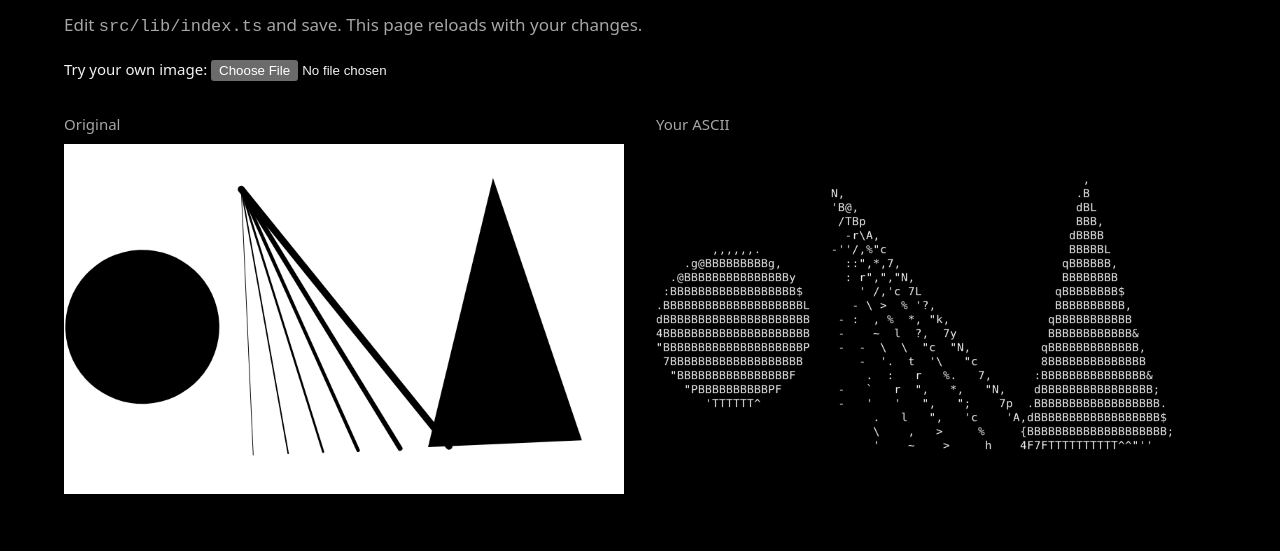
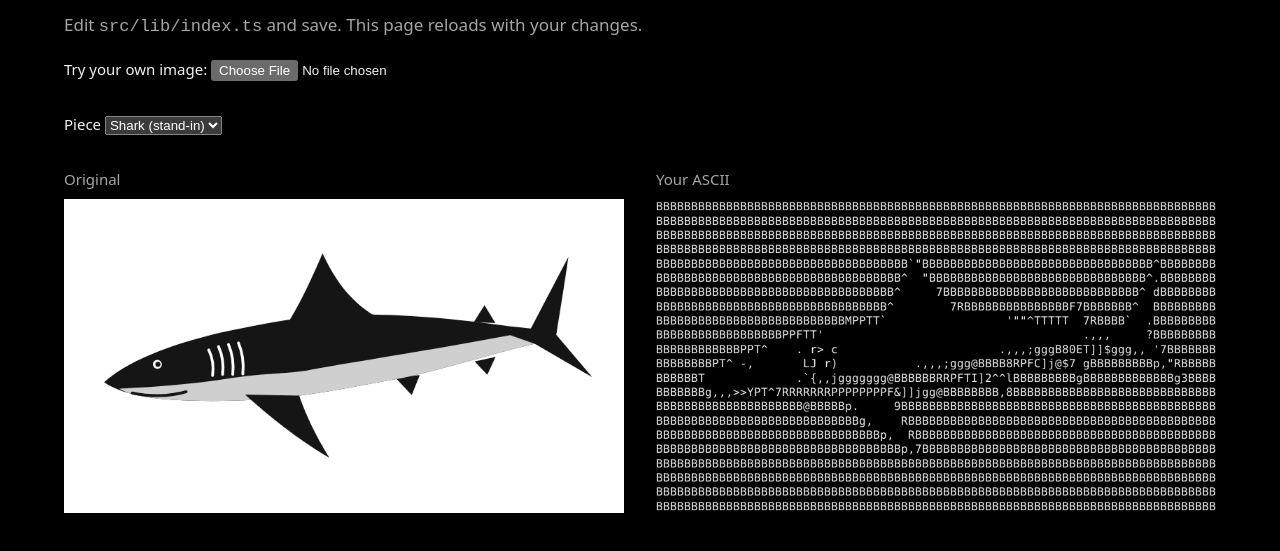
Before and after one commit to henlam1/henlam1.github.io, an Astro site: page /lab in a window 1280 px wide. Shown: the part 63-614 px from the top of the page. Built offline with nearby package versions, Linux system fonts and the light colour scheme; Astro itself is replaced by a stand-in of ours; animation ran at ten frames a second; a web font is replaced by a local one.

Commit message:
Play sprite sheets in the lab and render light-on-dark
- Sample lightness instead of ink, so characters mean light on the black site; fill the canvas black so empty areas read as 0
- Lab plays sprite sheets: load(src, frames, fps) slices one frame per tick, scales small art up with smoothing off
- Only reconvert when the frame changes, so still images convert once and the fox converts 10 times a second instead of 60
- Add a piece dropdown fed from the art list in site.ts; ArtPiece gains optional frames and fps
- Add the fox sprite sheet and five art pieces (not featured yet)
- Remove timing logs; update comments to describe lightness

```diff
--- a/src/data/site.ts
+++ b/src/data/site.ts
@@ -104,6 +104,8 @@ export const projects: Project[] = [
 export type ArtPiece = {
   title: string;
   src: string; // image in public/art/, e.g. '/art/swan.jpg'
+  frames?: number; // sprite sheets only: how many frames, side by side in one row
+  fps?: number; // sprite sheets only: frames per second
   caption?: string; // e.g. 'Pen and ink, 2025'
   credit?: string; // for studies, e.g. 'Study after [artist name]'
   // Show this piece in the homepage viewer. Pick 3–5 that look good as characters and pixels:
@@ -119,6 +121,38 @@ export const art: ArtPiece[] = [
     src: '/art/stand-in.svg',
     caption: 'Placeholder until you add your own pieces',
     featured: true,
+  },
+  {
+    title: 'Sleeping Fox',
+    src: '/art/fox-transparent.png',
+    frames: 14,
+    fps: 10,
+    caption: 'Pixel art, 2022',
+    featured: false,
+  },
+  {
+    title: 'Peonies',
+    src: '/art/9_25_24.png',
+    caption: 'Digital Art (Krita), 2024',
+    featured: false,
+  },
+  {
+    title: 'Bust Study',
+    src: '/art/1_31_25.jpg',
+    caption: 'Pencil, 2025',
+    featured: false,
+  },
+  {
+    title: 'Flower',
+    src: '/art/Illustration17.png',
+    caption: 'Digital Art (CSP), 2026',
+    featured: false,
+  },
+  {
+    title: 'Portrait',
+    src: '/art/Illustration102.png',
+    caption: 'Digital Art (CSP), 2026',
+    featured: false,
   },
 ];
 
--- a/src/lib/sampling.ts
+++ b/src/lib/sampling.ts
@@ -68,10 +68,10 @@ export function getCellVector(
   const cellX = col * cellWidth;
   const cellY = row * cellHeight;
 
-  // Run once per circle. Each run returns one number (how much ink is in that
-  // circle), so the result is a list with one number per circle.
+  // Run once per circle. Each run returns one number (how bright that
+  // circle is), so the result is a list with one number per circle.
   return regions.map((region) => {
-    let total = 0; // ink added up over every sample point in the circle
+    let total = 0; // lightness added up over every sample point in the circle
 
     // The circle's centre in the full image. region.x and region.y are
     // measured from the cell's corner, so add the cell's corner to them.
@@ -92,18 +92,18 @@ export function getCellVector(
       y = Math.max(0, Math.min(y, image.height - 1));
 
       // Increment total
-      total += 1 - getLightness(image, x, y);
+      total += getLightness(image, x, y);
     }
 
-    // The average ink over the sample points, from 0 (empty) to 1 (full).
+    // The average lightness over the sample points, from 0 (black) to 1 (white).
     return total / offsets.length;
   });
 }
 
 /**
- * Global contrast enhancement. Makes the darker values in a vector stand out more from the lighter ones, without changing the largest value.
+ * Global contrast enhancement. Makes the brightest values in a vector stand out more from the dimmer ones, without changing the largest value.
  *
- * @param vector the values to enhance, from 0 (no ink) to 1 (full ink), e.g. a cell vector
+ * @param vector the values to enhance, from 0 (black) to 1 (white), e.g. a cell vector
  * @param exponent how strong the effect is. 1 changes nothing; higher values push the smaller values further down
  * @returns a new vector the same length as the input, with the contrast enhanced
  */
@@ -146,7 +146,7 @@ export function getVogelOffsets(n: number, radius: number) {
 }
 
 /**
- * Get the ten regions just outside a cell, used by enhanceDirectional to see how much ink is next door.
+ * Get the ten regions just outside a cell, used by enhanceDirectional to see how bright it is next door.
  * Same radius as the six inside regions; positions can be below 0 or above the cell's size.
  *
  * @param cellWidth the width of a cell in pixels
@@ -178,11 +178,11 @@ export function getExternalRegions(cellWidth: number, cellHeight: number) {
 }
 
 /**
- * Directional contrast enhancement. Each inside circle is compared with the darkest ink just outside the cell
- * on its side. If that neighbour is darker, the circle's ink is reduced, so faint spill-over from a nearby dark
+ * Directional contrast enhancement. Each inside circle is compared with the brightest area just outside the cell
+ * on its side. If that neighbour is brighter, the circle's value is reduced, so faint spill-over from a nearby bright
  * shape disappears and edges between cells stay sharp. Run it before enhanceContrast.
  *
- * @param vector the six inside values of a cell, from 0 (no ink) to 1 (full ink), from getCellVector
+ * @param vector the six inside values of a cell, from 0 (black) to 1 (white), from getCellVector
  * @param externalVector the ten outside values (e0–e9), from getCellVector with getExternalRegions
  * @param exponent how strong the effect is. 1 changes nothing; higher values reduce faint circles more
  * @returns a new vector of six values, with the directional contrast applied
@@ -201,17 +201,17 @@ export function enhanceDirectional(vector: number[], externalVector: number[], e
 
   // Run once per inside circle. i is the circle's number (0–5).
   return vector.map((value, i) => {
-    // The darkest ink in this circle's area: itself, or one of the outside circles next to it.
+    // The brightest value in this circle's area: itself, or one of the outside circles next to it.
     let max = value;
     for (let j = 0; j < AFFECTING[i].length; j++) {
       max = Math.max(max, externalVector[AFFECTING[i][j]]);
     }
 
-    // No ink here or next door: leave it, instead of dividing by zero.
+    // All black here and next door: leave it, instead of dividing by zero.
     if (max === 0) return value;
 
-    // Same three steps as enhanceContrast: divide (how dark compared with the area's darkest ink),
-    // raise to the power (shrink faint circles much more than dark ones), multiply (back to ink).
+    // Same three steps as enhanceContrast: divide (how bright compared with the area's brightest value),
+    // raise to the power (shrink faint circles much more than bright ones), multiply (back to lightness).
     return (value / max) ** exponent * max;
   });
 }
--- a/src/pages/lab.astro
+++ b/src/pages/lab.astro
@@ -17,6 +17,10 @@ import Base from '../layouts/Base.astro';
       Try your own image:
       <input type="file" accept="image/*" data-file />
     </label>
+    <label class="lab__pick">
+      Piece
+      <select data-piece></select>
+    </label>
 
     <div class="lab__panes">
       <figure>
@@ -34,6 +38,7 @@ import Base from '../layouts/Base.astro';
 <script>
   import { toAscii } from '../lib/index.ts';
   import { getFont, getBaselineOffset } from '../lib/characters.ts';
+  import { art } from '../data/site';
 
   const COLS = 80; // characters per row; try changing this
   const MAX_WIDTH = 800; // big photos are scaled down so there are fewer pixels to read
@@ -43,6 +48,7 @@ import Base from '../layouts/Base.astro';
   const output = document.querySelector<HTMLCanvasElement>('[data-output]')!;
   const outputCtx = output.getContext('2d')!;
   const fileInput = document.querySelector<HTMLInputElement>('[data-file]')!;
+  const pieceSelect = document.querySelector<HTMLSelectElement>('[data-piece]')!;
   let frameId = 0;
 
   function drawAscii(lines: string[], width: number, height: number) {
@@ -66,61 +72,60 @@ import Base from '../layouts/Base.astro';
     });
   }
 
-  function render(img: HTMLImageElement) {
+  function render(img: HTMLImageElement, frames: number, fps: number) {
     // 0. Cancel the previous frame's animation
     cancelAnimationFrame(frameId); // stop the previous image's loop
 
     // 1. Setup canvas size and rows
-    const scale = Math.min(1, MAX_WIDTH / img.naturalWidth);
-    canvas.width = Math.round(img.naturalWidth * scale);
-    canvas.height = Math.round(img.naturalHeight * scale);
+    const frameWidth = img.naturalWidth / frames;
+    const frameHeight = img.naturalHeight;
+    const scale = MAX_WIDTH / frameWidth;
+    canvas.width = Math.round(frameWidth * scale);
+    canvas.height = Math.round(frameHeight * scale);
 
     // 2. Characters are about twice as tall as they are wide, so the picture
     //    needs about half as many rows as columns to keep its shape.
     const rows = Math.round(COLS * (canvas.height / canvas.width) * 0.5);
 
+    let lastIndex = -1; // Track the last frame index so we don't constantly redraw
     function frame(time: number) {
       // 4. Call the next frame in the animation
       frameId = requestAnimationFrame(frame);
 
       // 5. Draw the current image on the canvas
-      ctx.fillStyle = '#fff';
+      const index = Math.floor(time / (1000 / fps)) % frames;
+      if (index === lastIndex) return; // same picture as last time: nothing to redo
+      lastIndex = index;
+      ctx.fillStyle = '#000';
       ctx.fillRect(0, 0, canvas.width, canvas.height);
-
-      // Move and tilt the shark
-      ctx.save();
-
-      const x = Math.sin(time / 1000) * 40;
-      const y = Math.cos(time / 1000) * 40;
-      ctx.translate(0.5 * canvas.width + x, 0.5 * canvas.height);
-      ctx.rotate((x + y) / 600);
-      ctx.translate(-0.5 * canvas.width, -0.5 * canvas.height);
-      ctx.drawImage(img, 0, 0, canvas.width, canvas.height);
-
-      ctx.restore();
+      ctx.imageSmoothingEnabled = false;
+      ctx.drawImage(
+        img,
+        index * frameWidth,
+        0,
+        frameWidth,
+        frameHeight,
+        0,
+        0,
+        canvas.width,
+        canvas.height,
+      );
 
       // 6. Read every pixel back.
-      const start = performance.now();
       const image = ctx.getImageData(0, 0, canvas.width, canvas.height);
 
       // 7. Convert image to Ascii and draw on the output canvas
       const lines = toAscii(image, COLS, rows);
-      const mid = performance.now();
-      if (Math.floor(time / 1000) !== Math.floor((time - 16) / 1000))
-        console.log('converting: ', (mid - start).toFixed(1), 'ms');
       drawAscii(lines, canvas.width, canvas.height);
-      const end = performance.now() - mid;
-      if (Math.floor(time / 1000) !== Math.floor((time - 16) / 1000))
-        console.log('drawing: ', end.toFixed(1), 'ms');
     }
 
     // 3. Start the animation
     frameId = requestAnimationFrame(frame);
   }
 
-  function load(src: string) {
+  function load(src: string, frames = 1, fps = 1) {
     const img = new Image();
-    img.onload = () => render(img);
+    img.onload = () => render(img, frames, fps);
     img.src = src;
   }
 
@@ -129,9 +134,28 @@ import Base from '../layouts/Base.astro';
     if (file) load(URL.createObjectURL(file));
   });
 
-  // Test image: a disc, a fan of thin lines and a triangle. Swap back to
-  // stand-in.svg for the shark.
-  load(`${import.meta.env.BASE_URL.replace(/\/$/, '')}/art/test-pattern.svg`);
+  // The site's base path (e.g. '' or '/portfolio'), without a trailing slash.
+  const base = import.meta.env.BASE_URL.replace(/\/$/, '');
+
+  // Load one piece from the art list. Still images have no frames/fps, so
+  // load()'s defaults (1 frame, 1 fps) are used for them.
+  function loadPiece(piece: (typeof art)[number]) {
+    load(base + piece.src, piece.frames, piece.fps);
+  }
+
+  // One dropdown option per piece. The value is the piece's position in the
+  // list, so the change handler can find it again.
+  art.forEach((piece, i) => {
+    pieceSelect.add(new Option(piece.title, String(i)));
+  });
+
+  // Load whichever piece is picked.
+  pieceSelect.addEventListener('change', () => {
+    loadPiece(art[Number(pieceSelect.value)]);
+  });
+
+  // Start with the first piece in the list.
+  loadPiece(art[0]);
 </script>
 
 <style>
```
Also changed, not shown: public/art/1_31_25.jpg (added), public/art/fox-transparent.png (added), 3 other files.
